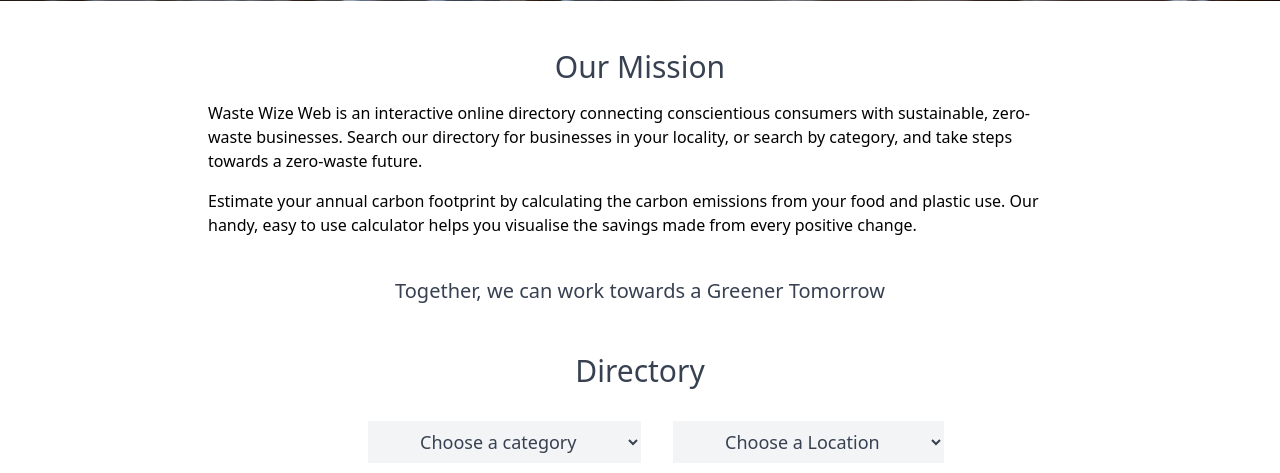
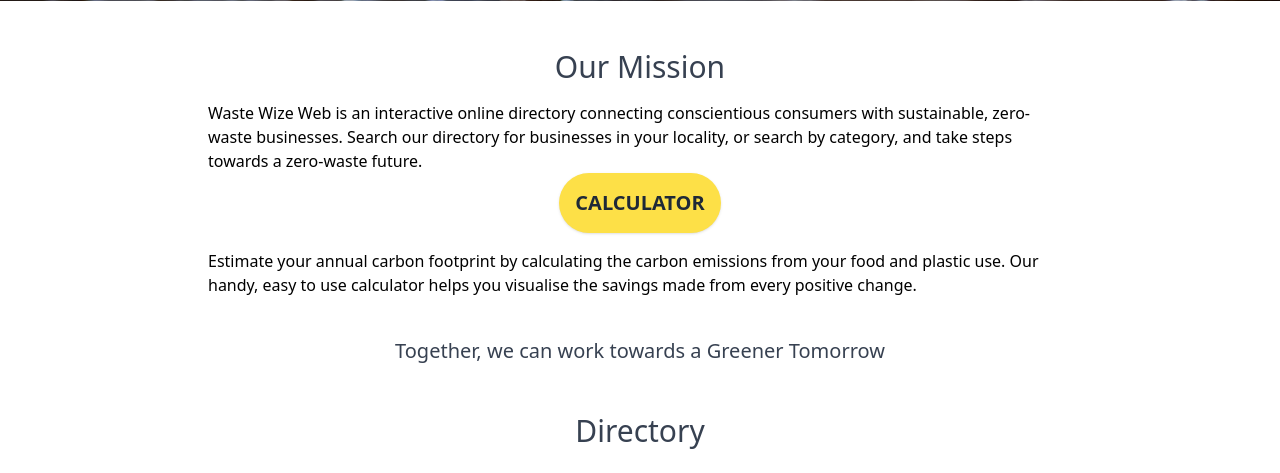
Before and after one commit to MoniMurray/september_hackathon_team7, a Django app: page / in a window 1280 px wide. Shown: the part 763-1236 px from the top of the page. Run offline with Django 3.2, Linux system fonts and the light colour scheme; style sheets or scripts are compiled from the project's sources; some libraries are stand-ins or nearby versions.

Commit message:
adding calculator button

```diff
--- a/templates/home.html
+++ b/templates/home.html
@@ -38,8 +38,15 @@
     connecting conscientious consumers with sustainable, zero-waste
     businesses. Search our directory for businesses in your locality,
     or search by category, and take steps towards a zero-waste future.<br>
+  </p>
 
-  </p>
+<!--Carbon footprint calculator-->
+  <a href="{% url 'calculator' %}">
+    <button class="px-4 py-4 bg-yellow-300 text-center text-xl font-bold uppercase text-gray-800 shadow hover hover:bg-yellow-500 focus:bg-yellow-600 py-2 px-4 rounded-full">
+      Calculator
+    </button>
+  </a>
+
   <p class="px-4 py-4">Estimate your annual carbon footprint by calculating
     the carbon emissions from your food and plastic use.
     Our handy, easy to use <a href="{% url 'calculator' %}">calculator</a>
@@ -50,6 +57,7 @@
     Together, we can work towards a Greener Tomorrow
   </p>
 </div>
+
 
 <!-- Directory Dropdown Selection-->
 
```
